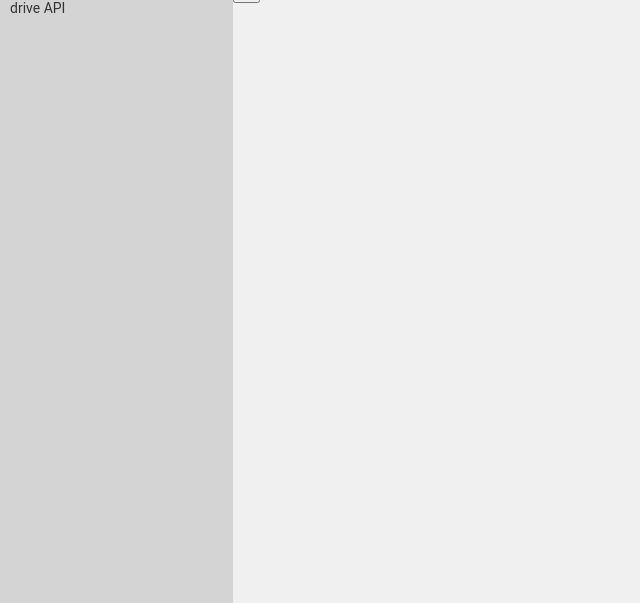
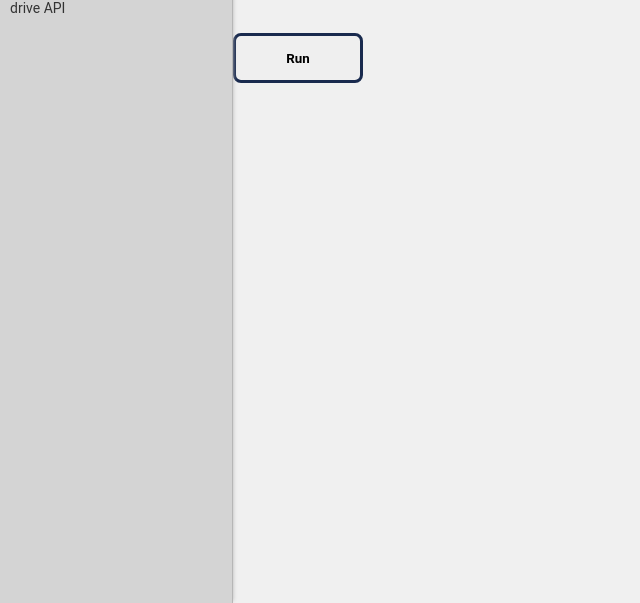
Before and after one commit to jghughesai/auto-transcript-workflow, a Python web app: template templates/index.html in a window 1280 px wide. Shown: the part 197-800 px from the top of the page, without its empty margins (0-640 px from the left). Run offline with Jinja, Linux system fonts and the light colour scheme; the template is opened without the code that fills it, so the values that code supplies are empty.

Commit message:
Style run button and alter padding and margins for content

```diff
--- a/static/style.css
+++ b/static/style.css
@@ -21,8 +21,12 @@ header {
     gap: 10px;
     border-bottom: 1px solid rgb(182, 182, 182);
     max-height: 101px;
+    min-height: 101px;
+    height: 101px;
     z-index: 999;
     position: relative;
+    box-shadow: 0 3px 3px -3px rgb(182, 182, 182);
+
 }
 
 .title {
@@ -47,6 +51,8 @@ header {
     position: absolute;
     top: 0;
     z-index: 99;
+    border-right: 1px solid  rgb(182, 182, 182);
+    box-shadow: 5px 3px 4px -5px rgb(182, 182, 182);
 }
 
 .side-bar-content-container {
@@ -77,6 +83,25 @@ header {
 }
 
 .content-container {
-    padding: 30px;
+    padding: 60px 30px;
     display: flex;
+    flex-direction: column;
+    align-items: center;
 }
+
+.run-btn {
+    width: 130px;
+    height: 50px;
+    border-radius: 8px;
+    border: 3px solid rgb(25, 42, 78);
+    font-weight: 600;
+    margin-top: 50px;
+}
+
+.run-btn:hover {
+    background-color: rgb(25, 42, 78);
+    border: none;
+    color: white;
+    font-weight: 600;
+    cursor: pointer;
+}
```
